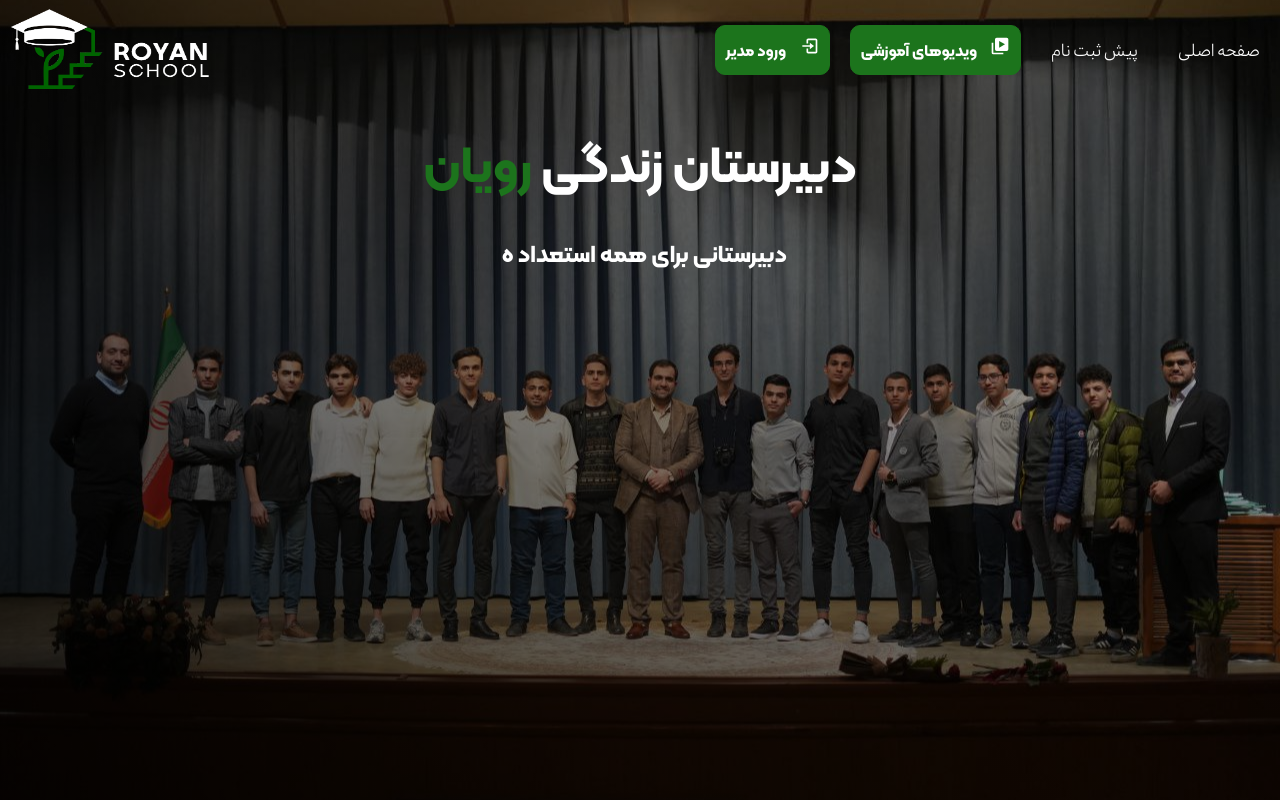
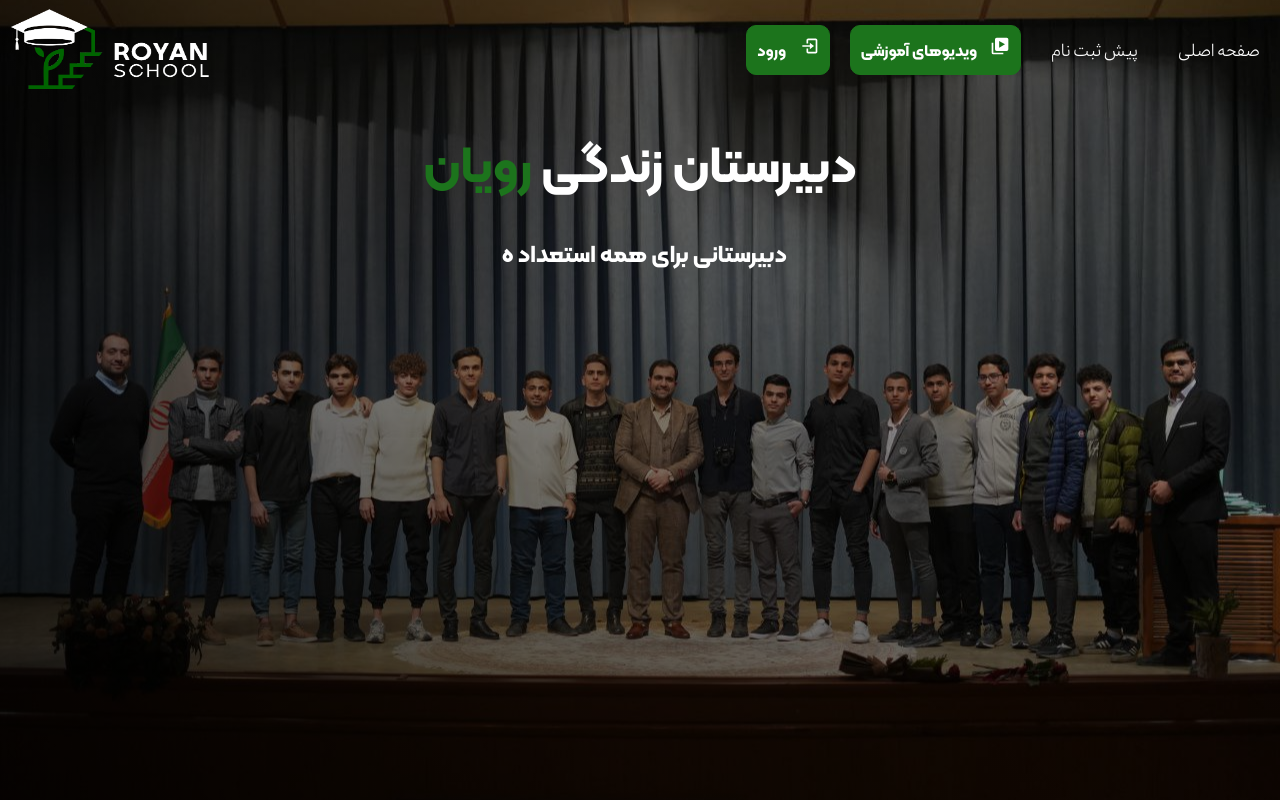
Before and after one commit to YasinMhmmdzd/royan-school, a React (Create React App) app in the folder school-ui/: page / in a window 1280 px wide. Shown: the top 800 px of the page. Built offline with nearby package versions, Linux system fonts and the light colour scheme; the HTML template or start-up script is replaced by a standard one.

Commit message:
Add Links to responsive header

```diff
--- a/school-ui/src/Components/Header/Header.jsx
+++ b/school-ui/src/Components/Header/Header.jsx
@@ -24,10 +24,10 @@ function Header() {
       <div className="responsive-menu">
         <AiOutlineClose onClick={closeHeader} className='close-icon'/>
         <ul className='responsive-list'>
-          <li>صفحه اصلی</li>
-          <li>پیش ثبت نام</li>
-          <li><BiSolidVideos /> ویدیو های آموزشی</li>
-          <li><BiLogIn /> ورود مدیر</li>
+          <li><Link to="/">صفحه اصلی</Link></li>
+          <li><a href='#'>پیش ثبت نام</a></li>
+          <li><Link to="/login"><BiSolidVideos /> ویدیو های آموزشی</Link></li>
+          <li><Link to={Cookies.get("adminToken") ? '/admin/home' : '/login'}><BiLogIn /> ورود</Link></li>
         </ul>
       </div>
       )}
@@ -37,7 +37,7 @@ function Header() {
                <li className="list-menu-item"><Link to="/">صفحه اصلی</Link></li>
                <li className="list-menu-item"><a href='https://royan-reserve.ir'>پیش ثبت نام</a></li>
                <li className="list-menu-item list-btn"><Link to="/login"><BiSolidVideos className='list-icon'/> ویدیوهای آموزشی</Link></li>
-               <li className="list-menu-item list-btn"><Link to={Cookies.get("adminToken") ? '/admin/home' : '/login'}><BiLogIn className='list-icon'/> ورود مدیر</Link></li>
+               <li className="list-menu-item list-btn"><Link to={Cookies.get("adminToken") ? '/admin/home' : '/login'}><BiLogIn className='list-icon'/> ورود</Link></li>
             </ul>
             <img src="./images/logo.png" alt="school logo"  className='logo'/>
         </div>
```
